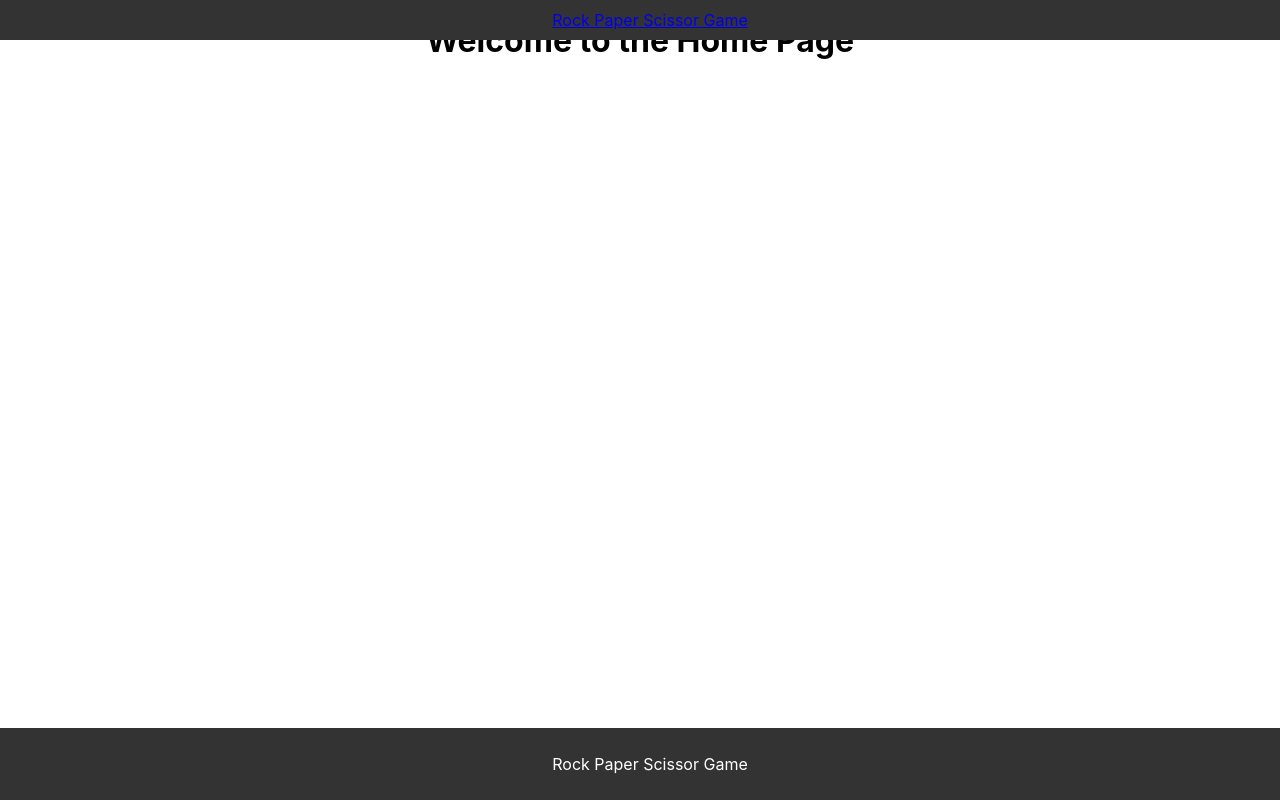
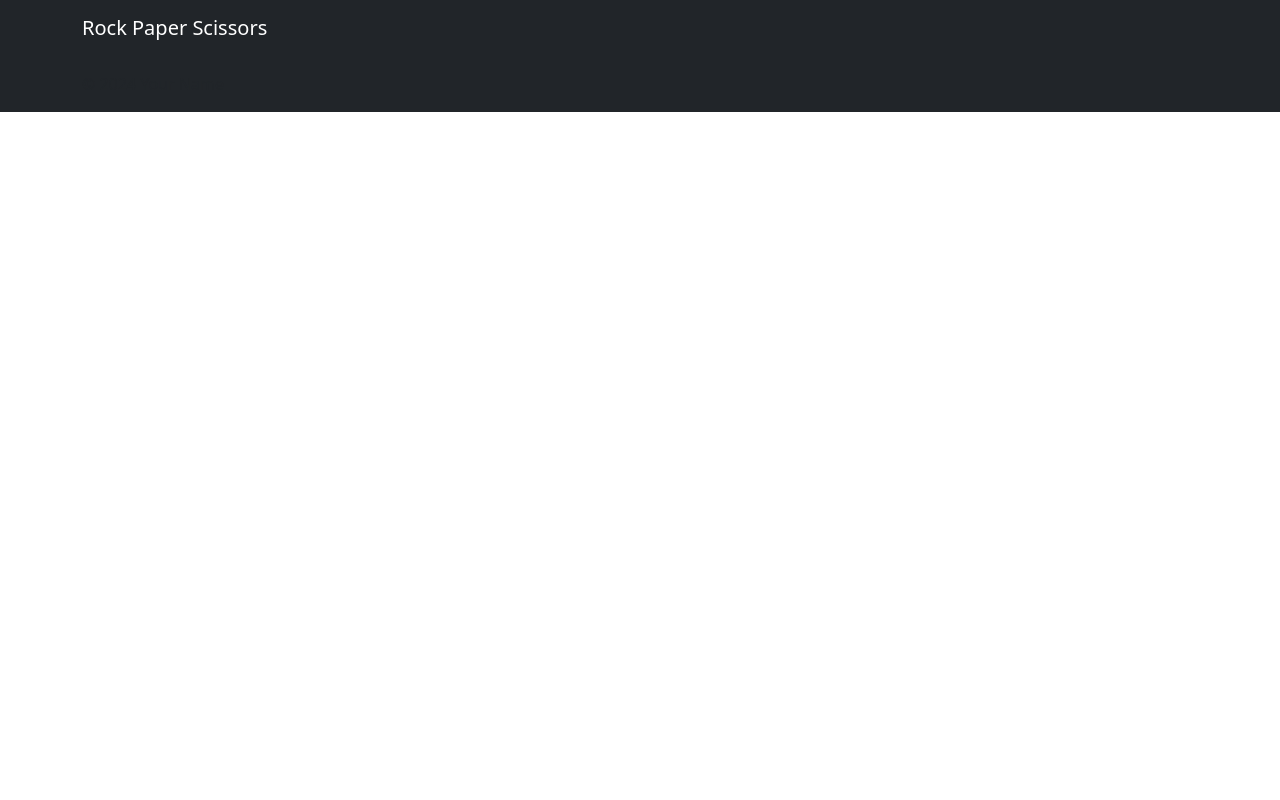
Before and after one commit to JohnPatrickAncajas/rpsgame, a React (Create React App) app: page / in a window 1280 px wide. Built offline with nearby package versions, Linux system fonts and the light colour scheme.

Commit message:
Expanded

```diff
--- a/package.json
+++ b/package.json
@@ -9,6 +9,7 @@
     "@testing-library/user-event": "^13.5.0",
     "bootstrap": "^5.3.3",
     "react": "^18.2.0",
+    "react-bootstrap": "^2.10.2",
     "react-dom": "^18.2.0",
     "react-router-dom": "^6.23.0",
     "react-scripts": "5.0.1",
--- a/public/index.html
+++ b/public/index.html
@@ -1,43 +1,12 @@
 <!DOCTYPE html>
 <html lang="en">
-  <head>
-    <meta charset="utf-8" />
-    <link rel="icon" href="%PUBLIC_URL%/favicon.ico" />
-    <meta name="viewport" content="width=device-width, initial-scale=1" />
-    <meta name="theme-color" content="#000000" />
-    <meta
-      name="description"
-      content="Web site created using create-react-app"
-    />
-    <link rel="apple-touch-icon" href="%PUBLIC_URL%/logo192.png" />
-    <!--
-      manifest.json provides metadata used when your web app is installed on a
-      user's mobile device or desktop. See https://developers.google.com/web/fundamentals/web-app-manifest/
-    -->
-    <link rel="manifest" href="%PUBLIC_URL%/manifest.json" />
-    <!--
-      Notice the use of %PUBLIC_URL% in the tags above.
-      It will be replaced with the URL of the `public` folder during the build.
-      Only files inside the `public` folder can be referenced from the HTML.
-
-      Unlike "/favicon.ico" or "favicon.ico", "%PUBLIC_URL%/favicon.ico" will
-      work correctly both with client-side routing and a non-root public URL.
-      Learn how to configure a non-root public URL by running `npm run build`.
-    -->
+<head>
+    <meta charset="utf-8">
+    <meta name="viewport" content="width=device-width, initial-scale=1">
     <title>React App</title>
-  </head>
-  <body>
+</head>
+<body>
     <noscript>You need to enable JavaScript to run this app.</noscript>
     <div id="root"></div>
-    <!--
-      This HTML file is a template.
-      If you open it directly in the browser, you will see an empty page.
-
-      You can add webfonts, meta tags, or analytics to this file.
-      The build step will place the bundled scripts into the <body> tag.
-
-      To begin the development, run `npm start` or `yarn start`.
-      To create a production bundle, use `npm run build` or `yarn build`.
-    -->
-  </body>
+</body>
 </html>
--- a/src/App.js
+++ b/src/App.js
@@ -1,7 +1,7 @@
-// App.js
 import React from 'react';
 import { BrowserRouter as Router, Routes, Route } from 'react-router-dom';
-import Navbar from './components/Navbar';
+import 'bootstrap/dist/css/bootstrap.min.css';
+import NavigationBar from './components/Navbar';
 import Home from './views/Home';
 import Footer from './components/Footer';
 
@@ -9,7 +9,7 @@ function App() {
   return (
     <Router>
       <div className="App">
-        <Navbar />
+        <NavigationBar />
         <Routes>
           <Route path="/" element={<Home />} />
         </Routes>
--- a/src/components/Footer.js
+++ b/src/components/Footer.js
@@ -1,10 +1,12 @@
-// components/Footer.js
 import React from 'react';
+import 'bootstrap/dist/css/bootstrap.min.css';
 
 function Footer() {
   return (
-    <footer class="footer">
-      <p>Rock Paper Scissor Game</p>
+    <footer className="footer mt-auto py-3 bg-dark text-white">
+      <div className="container">
+        <span className="text-muted">© 2024 Your Name</span>
+      </div>
     </footer>
   );
 }
--- a/src/components/Navbar.js
+++ b/src/components/Navbar.js
@@ -1,13 +1,15 @@
-// components/Navbar.js
 import React from 'react';
-import { Link } from 'react-router-dom';
+import { Container, Navbar } from 'react-bootstrap';
+import 'bootstrap/dist/css/bootstrap.min.css';
 
-function Navbar() {
+function NavigationBar() {
   return (
-    <nav class="navbar">
-      <Link to="/">Rock Paper Scissor Game</Link>
-    </nav>
+    <Navbar bg="dark" variant="dark" fixed="top">
+      <Container>
+        <Navbar.Brand href="#home">Rock Paper Scissors</Navbar.Brand>
+      </Container>
+    </Navbar>
   );
 }
 
-export default Navbar;
+export default NavigationBar;
--- a/src/index.css
+++ b/src/index.css
@@ -12,23 +12,3 @@ code {
   font-family: source-code-pro, Menlo, Monaco, Consolas, 'Courier New',
     monospace;
 }
-
-.navbar {
-  position: fixed;
-  top: 0;
-  left: 0;
-  width: 100%;
-  background-color: #333;
-  color: #fff;
-  padding: 10px;
-}
-
-.footer {
-  position: fixed;
-  bottom: 0;
-  left: 0;
-  width: 100%;
-  background-color: #333;
-  color: #fff;
-  padding: 10px;
-}
--- a/src/views/Home.js
+++ b/src/views/Home.js
@@ -1,4 +1,3 @@
-// views/Home.js
 import React from 'react';
 
 function Home() {
```
Also changed, not shown: 1 other file (tests, documents, lock files or other folders).
